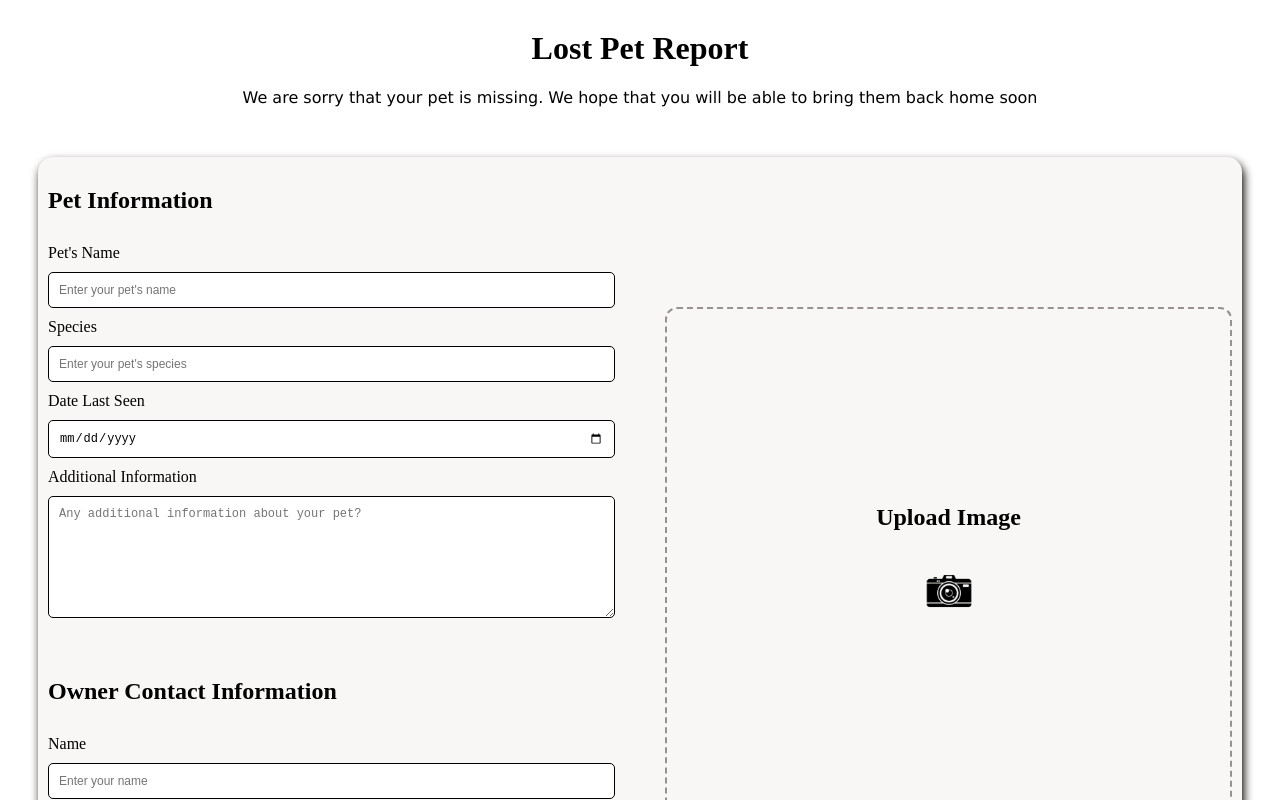
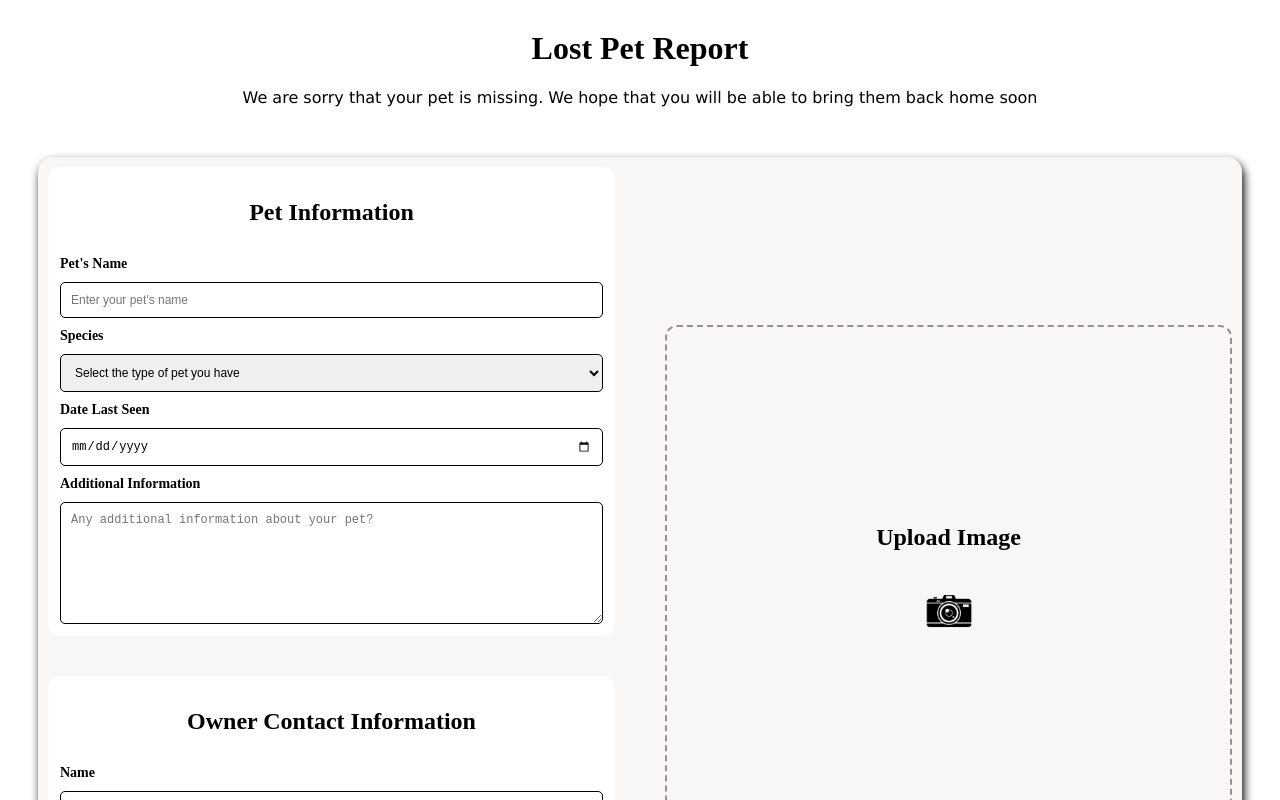
Before and after one commit to Davidyili230/CompanionCare, a React (Vite) app: page /LostPetReport in a window 1280 px wide. Shown: the top 800 px of the page. Built offline with nearby package versions, Linux system fonts and the light colour scheme.

Commit message:
Added breed input and changed style

```diff
--- a/src/LostPet/LostPet.jsx
+++ b/src/LostPet/LostPet.jsx
@@ -42,8 +42,8 @@ export default function LostPet() {
 
     // to be replaced with actual data from database
     const currentLostPets = [
-        "golden-retriever", "cat", "golden-retriever", "golden-retriever",
-        "golden-retriever", "golden-retriever", "cat", "cat"
+        "golden-retriever", "cat", "golden-retriever", "kitten",
+        "golden-retriever", "golden-retriever", "kitten", "cat"
     ]
 
     return (
--- a/src/LostPet/Report.jsx
+++ b/src/LostPet/Report.jsx
@@ -5,15 +5,86 @@ import { useState } from "react"
 import { useNavigate } from "react-router-dom"
 
 function PetInformation() {
+
+    const [petType, setPetType] = useState("")
+    const [breed, setBreed] = useState("")
+    const [customBreed, setCustomBreed] = useState("")
+
+    const breeds = {
+        dog: ["Golden-Retriever", "German Shepherd", "Pomeranian", "Husky", "Poodle", "Other"],
+        cat: ["Maine Coon", "Ragdoll", "British ShortHair", "Siamese", "Bengal", "Other"]
+    }
+
+    const selectedBreeds = breeds[petType] || []
+
+    function handlePetTypeChange(e) {
+        setPetType(e.target.value)
+        setBreed("")
+        setCustomBreed("")
+    }
+
+    function handleBreedChange(e) {
+        setBreed(e.target.value)
+        setCustomBreed("")
+    }
+
+    function handleCustomBreedChange(e) {
+        setCustomBreed(e.target.value)
+    }
+
     return (
         <div className={styles.petInfoContainer}>
             <h2> Pet Information </h2>
 
             <label>Pet's Name</label>
-            <input type="text" placeholder="Enter your pet's name"/>
+            <input type="text" placeHolder="Enter your pet's name"/>
 
-            <label>Species</label>
-            <input type="text" placeholder="Enter your pet's species"/>
+            <label htmlFor="species">Species</label>
+            <select
+                id="species"
+                value={petType}
+                onChange={handlePetTypeChange}
+            >
+                <option value="" disabled>Select the type of pet you have</option>
+                <option value="dog">Dog</option>
+                <option value="cat">Cat</option>
+            </select>
+
+            {petType && (
+                <>
+                    <label htmlFor="breed">Breed</label>
+                    <select
+                        id="breed"
+                        value={breed}
+                        onChange={handleBreedChange}
+                    >
+                        <option value="" disabled>Select Your Pet's Breed</option>
+                        {
+                            selectedBreeds.map((petBreed, idx) => (
+                                <option
+                                    key={idx}
+                                    value={petBreed}
+                                >
+                                    {petBreed}
+                                </option>
+                            ))
+                        }
+                    </select>
+                </>
+            )}
+
+            {breed == "Other" && (
+                <>
+                    <label>Custom Breed</label>
+                    <input
+                        type="text"
+                        placeHolder="Enter you pet's breed"
+                        value={customBreed}
+                        onChange={handleCustomBreedChange}
+                    />
+
+                </>
+            )}
 
             <label>Date Last Seen</label>
             <input type="date"/>
@@ -54,8 +125,7 @@ function ImageUpload() {
 
     return (
         <label className={styles.imgContainer} htmlFor="imageUpload">
-            <div>
-                <h2>Upload Image</h2>
+            {uploadedImage == null && <h2>Upload Image</h2>}
 
             <input
                 type="file"
@@ -65,14 +135,11 @@ function ImageUpload() {
                 className={styles.imageInput}
             />
 
-
             <img
                 src={uploadedImage || "./cameraIcon.png" }
                 alt="camera"
-                    className={styles.img}
+                className={uploadedImage == null ? styles.imgIcon : styles.userImg}
             />
-            </div>
-
         </label>
     )
 }
--- a/src/LostPet/modules/Report.module.css
+++ b/src/LostPet/modules/Report.module.css
@@ -5,10 +5,26 @@
     display: flex;
     flex-direction: column;
     gap: 10px;
+    background-color: white;
+    padding: 12px;
+    border-radius: 12px;
+
+}
+
+.petInfoContainer label,
+.userInfoContainer label {
+    font-size: 14px;
+    font-weight: bold;
+}
+
+.petInfoContainer h2,
+.userInfoContainer h2 {
+    text-align: center;
 }
 
 input,
-textarea {
+textarea,
+select {
     padding: 10px;
     border-radius: 5px;
     font-size: 12px;
@@ -44,10 +60,16 @@ textarea {
     display: none
 }
 
-.img {
+.imgIcon {
     width: 80px;
     height: 80px;
     object-fit: contain;
+}
+
+.userImg {
+    width: 100%;
+    height: 100%;
+    object-fit: cover;
 }
 
 /* ========== LostPetReport ========== */
```
Lines whose indentation alone changed are shown as unchanged.
